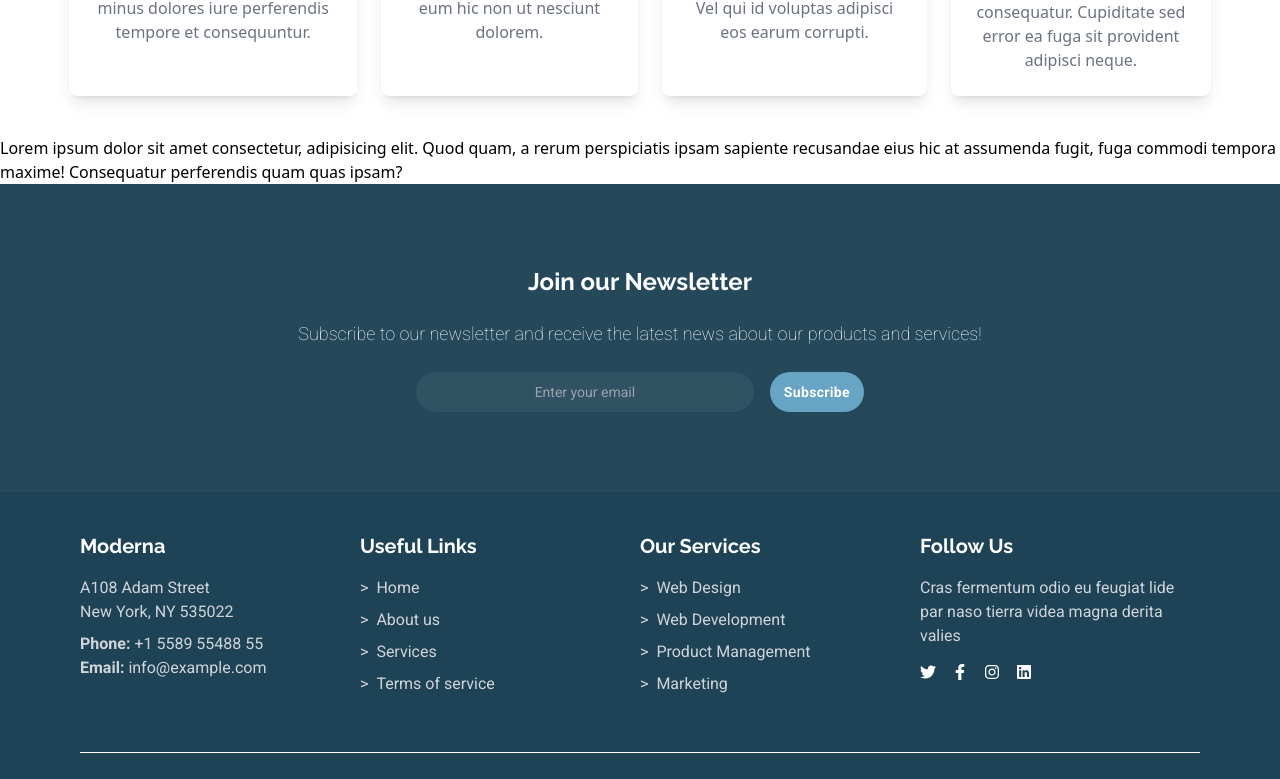
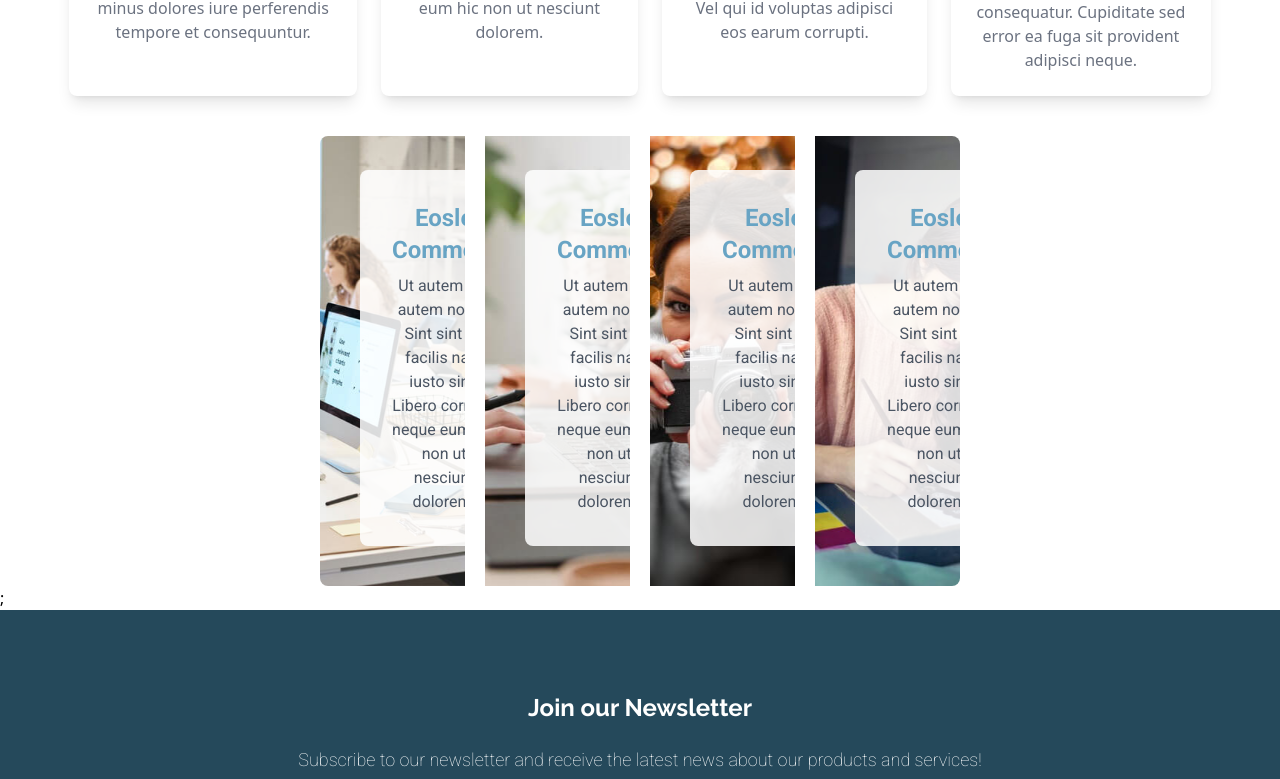
Before and after one commit to ThamaraiKannan1496/Moderna-vite, a React (Vite) app: page /services in a window 1280 px wide. Shown: the part 614-1393 px from the top of the page. Built offline with nearby package versions, Linux system fonts and the light colour scheme.

Commit message:
images added

```diff
--- a/src/Pages/ServicePage/PortfolioCards.jsx
+++ b/src/Pages/ServicePage/PortfolioCards.jsx
@@ -1,11 +1,73 @@
-import React from "react";
-
 export const PortfolioCards = () => {
   return (
     <>
-      Lorem ipsum dolor sit amet consectetur, adipisicing elit. Quod quam, a
-      rerum perspiciatis ipsam sapiente recusandae eius hic at assumenda fugit,
-      fuga commodi tempora maxime! Consequatur perferendis quam quas ipsam?
+      <div className="flex gap-5 flex-col  md:flex-row w-[88.5%] mx-auto md:w-1/2 rounded-lg overflow-hidden group">
+        <div className="relative bg-service1 bg-center h-[450px] bg-cover bg-no-repeat w-full transition-transform duration-500 group-hover:scale-105 overflow-hidden">
+          <div className="absolute bottom-0 left-0 flex items-center justify-between p-10">
+            <div className="text-center text-[#68A4C4] bg-white bg-opacity-85 rounded-lg  p-8 font-roboto hover:bg-opacity-100 transition duration-150 ease-in">
+              <a
+                className="list-none inline-block cursor-pointer text-2xl font-semibold"
+                href="#"
+              >
+                Eosle Commodi
+              </a>
+              <p className="mt-2 text-gray-600">
+                Ut autem aut autem non a. Sint sint sit facilis nam iusto sint.
+                Libero corrupti neque eum hic non ut nesciunt dolorem.
+              </p>
+            </div>
+          </div>
+        </div>
+        <div className="relative bg-service2 bg-center h-[450px] bg-cover bg-no-repeat w-full transition-transform duration-500 group-hover:scale-105 overflow-hidden">
+          <div className="absolute bottom-0 left-0 flex items-center justify-between p-10">
+            <div className="text-center text-[#68A4C4] bg-white bg-opacity-85 rounded-lg  p-8 font-roboto hover:bg-opacity-100 transition duration-150 ease-in">
+              <a
+                className="list-none inline-block cursor-pointer text-2xl font-semibold"
+                href="#"
+              >
+                Eosle Commodi
+              </a>
+              <p className="mt-2 text-gray-600">
+                Ut autem aut autem non a. Sint sint sit facilis nam iusto sint.
+                Libero corrupti neque eum hic non ut nesciunt dolorem.
+              </p>
+            </div>
+          </div>
+        </div>
+        <div className="relative bg-service3 bg-center h-[450px] bg-cover bg-no-repeat w-full transition-transform duration-500 group-hover:scale-105 overflow-hidden">
+          <div className="absolute bottom-0 left-0 flex items-center justify-between p-10">
+            <div className="text-center text-[#68A4C4] bg-white bg-opacity-85 rounded-lg  p-8 font-roboto hover:bg-opacity-100 transition duration-150 ease-in">
+              <a
+                className="list-none inline-block cursor-pointer text-2xl font-semibold"
+                href="#"
+              >
+                Eosle Commodi
+              </a>
+              <p className="mt-2 text-gray-600">
+                Ut autem aut autem non a. Sint sint sit facilis nam iusto sint.
+                Libero corrupti neque eum hic non ut nesciunt dolorem.
+              </p>
+            </div>
+          </div>
+        </div>
+        <div className="relative bg-service4 bg-center h-[450px] bg-cover bg-no-repeat w-full transition-transform duration-500 group-hover:scale-105 overflow-hidden">
+          <div className="absolute bottom-0 left-0 flex items-center justify-between p-10">
+            <div className="text-center text-[#68A4C4] bg-white bg-opacity-85 rounded-lg  p-8 font-roboto hover:bg-opacity-100 transition duration-150 ease-in">
+              <a
+                className="list-none inline-block cursor-pointer text-2xl font-semibold"
+                href="#"
+              >
+                Eosle Commodi
+              </a>
+              <p className="mt-2 text-gray-600">
+                Ut autem aut autem non a. Sint sint sit facilis nam iusto sint.
+                Libero corrupti neque eum hic non ut nesciunt dolorem.
+              </p>
+            </div>
+          </div>
+        </div>
+      </div>
+      ;
     </>
   );
 };
--- a/tailwind.config.js
+++ b/tailwind.config.js
@@ -10,6 +10,10 @@ export default {
     extend: {
       backgroundImage: {
         banner: "url('/src/assets/img/hero-bg.jpg')",
+        service1: "url('/src/assets/img/services-1.jpg')",
+        service2: "url('/src/assets/img/services-2.jpg')",
+        service3: "url('/src/assets/img/services-3.jpg')",
+        service4: "url('/src/assets/img/services-4.jpg')",
       },
     },
   },
```
